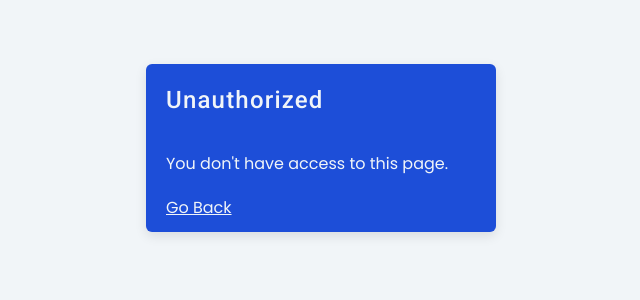
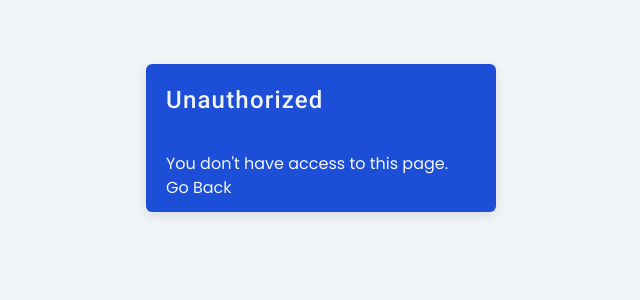
Before and after one commit to kawojue/user-registration, a React (Vite) app in the folder starter/: page /unauthorized in a window 1280 px wide. Shown: the top 300 px of the page, without its empty margins (319-959 px from the left). Built offline with nearby package versions, Linux system fonts and the light colour scheme.

Commit message:
[edit] go back component

```diff
--- a/starter/src/components/GoBack.tsx
+++ b/starter/src/components/GoBack.tsx
@@ -5,7 +5,7 @@ const GoBack: React.FC = () => {
     const goBack = (): void => navigate(-1)
 
     return (
-        <button onClick={goBack} className="mt-5 underline">
+        <button onClick={goBack} className="go-back">
             Go Back
         </button>
     )
```
